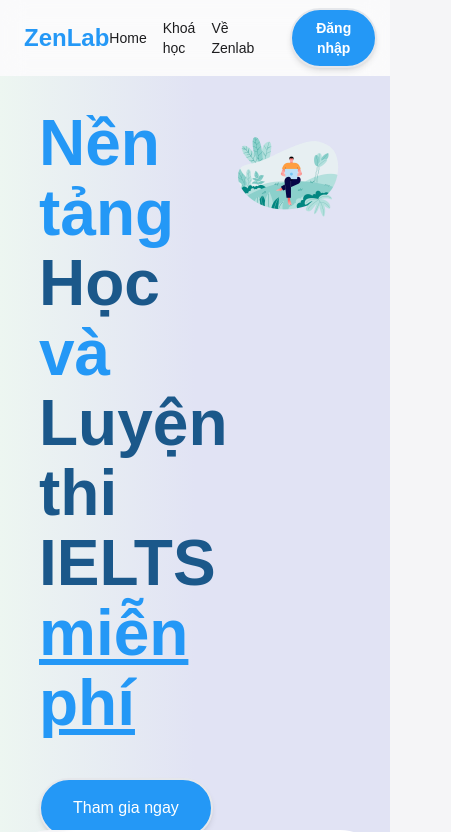
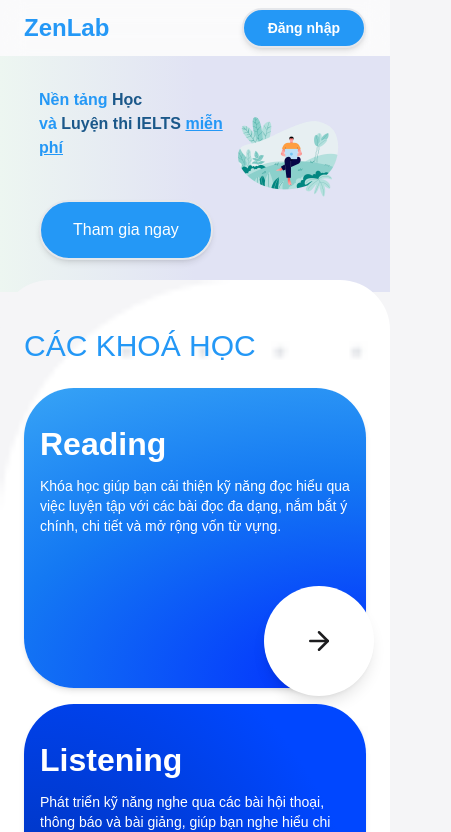
Before and after one commit to huynhquoctruongit/zenlab, a Next.js app: page / in a window 390 px wide. Shown: the top 832 px of the page, 451 px wide, since content can reach past the window. Built offline with nearby package versions, Linux system fonts and the light colour scheme; a web font is replaced by a local one.

Commit message:
update meta tag

```diff
--- a/src/components/home/banner.tsx
+++ b/src/components/home/banner.tsx
@@ -5,11 +5,11 @@ const Banner = () => {
     <div className='w-full bg-gradient-to-r from-[#EDF6F1] via-[#E1E3F4] to-[#E1E3F4] backdrop-blur-md'>
       <div className='max-w-[80%] mx-auto py-8 flex '>
         <div className='w-[60%] m-auto'>
-          <div className='leading-[70px]'>
-            <p className='text-[4rem] font-bold text-primary1'>
+          <div className='md:leading-[70px]'>
+            <p className='md:text-[4rem] font-bold text-primary1'>
               Nền tảng <span className='text-[#1b588a]'>Học</span>
             </p>
-            <p className='text-[4rem] font-bold text-primary1'>
+            <p className='md:text-[4rem] font-bold text-primary1'>
               và <span className='text-[#1b588a]'>Luyện thi IELTS</span>{' '}
               <span className='underline'>miễn phí</span>
             </p>
--- a/src/components/home/courses.tsx
+++ b/src/components/home/courses.tsx
@@ -30,10 +30,10 @@ const listCourses = [
 const Courses = () => {
   return (
     <div className='relative'>
-      <div className='rounded-t-[50px] w-full bg-[#f5f5f7] bg-[url(/images/background.png)] bg-cover absolute -top-10 py-6'>
+      <div className='rounded-t-[50px] w-full bg-[#f5f5f7] bg-[url(/images/background.png)] bg-cover absolute -top-3 md:-top-10 py-6'>
         <div className='max-w-[1440px] px-6 mx-auto my-6'>
           <h1 className='text-primary1 text-3xl my-6'>CÁC KHOÁ HỌC</h1>
-          <div className='grid grid-cols-4 gap-4 mt-4'>
+          <div className='grid md:grid-cols-4 gap-4 mt-4'>
             {listCourses.map((course, index) => (
               <div
                 style={{ background: course.color }}
--- a/src/components/share-layout/menu.tsx
+++ b/src/components/share-layout/menu.tsx
@@ -17,7 +17,7 @@ const menuList = [
 ]
 const Menu = () => {
   return (
-    <div className="flex items-center justify-center gap-4">
+    <div className="md:flex items-center justify-center gap-4 hidden">
       {menuList.map((menu, index) => (
         <div key={index} className="text-sm hover:text-primary1">
           <a href={menu.url}>{menu.title}</a>
```
